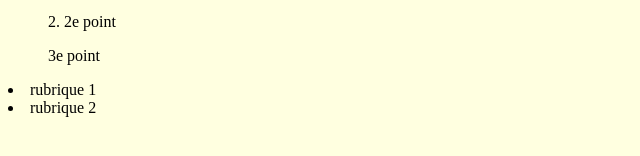
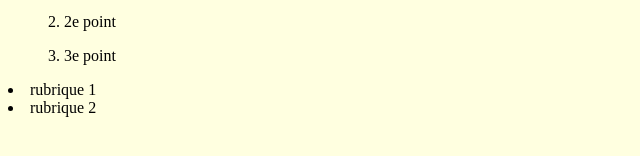
Before and after one commit to GinoCnam/Mon_site, a plain HTML site: page presentation_CV.html in a window 1280 px wide. Shown: the part 536-692 px from the top of the page, 0-640 px from the left. Drawn offline with Linux system fonts and the light colour scheme.

Commit message:
Add files via upload

```diff
--- a/presentation_CV.html
+++ b/presentation_CV.html
@@ -28,12 +28,9 @@
 </head>
 
 <ol> 1. premier point </ol>
-
 <li> rubrique 1 </li>
 <li> rubrique 2 </li>
-
 <ol> 2. 2e point</ol>
-<ol> 3e point </ol>
-
+<ol> 3. 3e point </ol>
 <li> rubrique 1 </li>
 <li> rubrique 2 </li>
```
